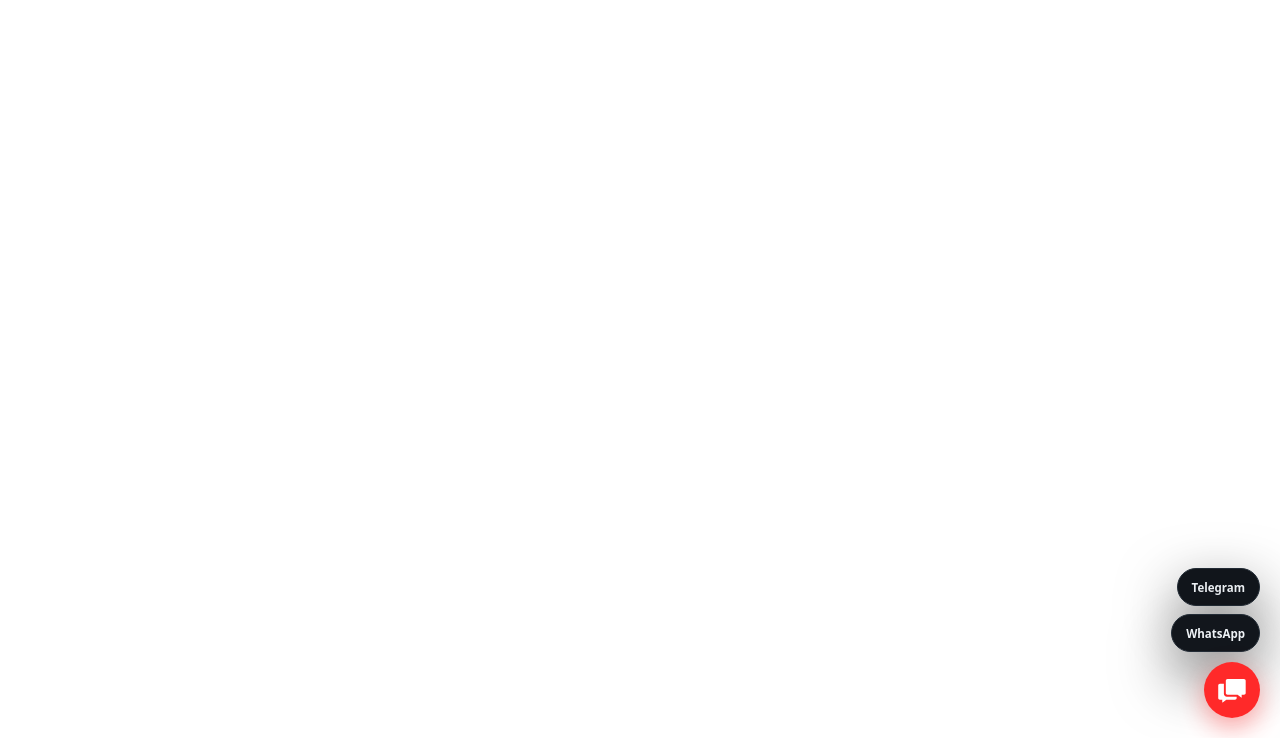
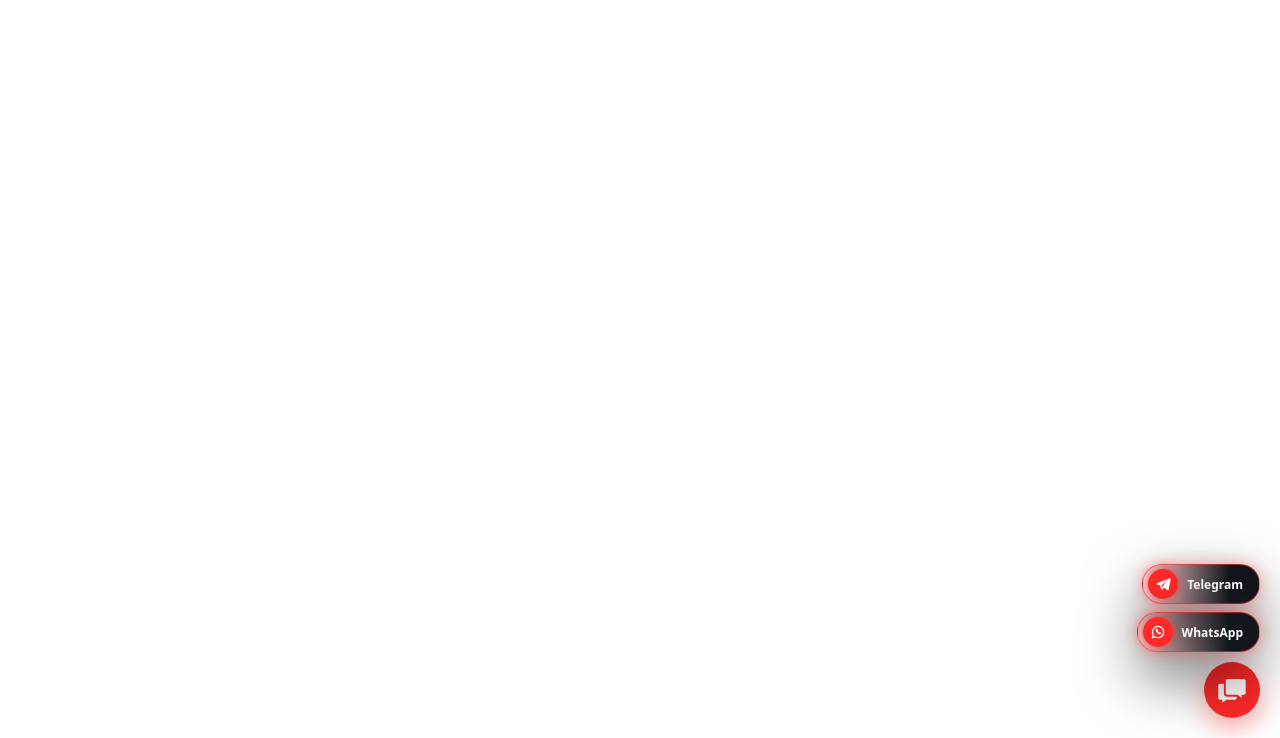
Before and after one commit to hub-semen/v-pt-test, a plain HTML site: page en-tete.html in a window 1280 px wide. Both pictures are taken after a click on the button "Chat em direto". Shown: the part 62-800 px from the top of the page. Drawn offline with nearby package versions, Linux system fonts and the light colour scheme; a web font is replaced by a local one.

Commit message:
Highlight Telegram and WhatsApp in the chat widget
Red border and glow with a red icon badge per channel, matching the FR site.

Co-Authored-By: Claude Opus 5.5 (1M context) <noreply@anthropic.com>

```diff
--- a/en-tete.html
+++ b/en-tete.html
@@ -33,6 +33,15 @@
   #voh [data-bottom-nav]{display:flex!important}
   #voh [data-chat-widget]{bottom:74px!important}
 }
+
+  /* Chat widget channels: red glow so Telegram / WhatsApp stand out */
+  [data-chat-widget] .chat-pill{display:flex;align-items:center;gap:9px;height:40px;padding:0 16px 0 5px;border:1px solid rgba(255,41,41,.6);border-radius:20px;background:linear-gradient(90deg,rgba(255,41,41,.2),#12161c 75%);color:#fff;font-size:12px;font-weight:800;font-family:inherit;cursor:pointer;box-shadow:0 0 16px rgba(255,41,41,.35),0 24px 60px rgba(0,0,0,.6);transition:transform .15s,box-shadow .15s,border-color .15s;animation:chatPillIn .25s ease-out both}
+  [data-chat-widget] .chat-pill:nth-child(2){animation-delay:.05s}
+  [data-chat-widget] .chat-pill:hover{border-color:#ff2929;box-shadow:0 0 26px rgba(255,41,41,.6),0 24px 60px rgba(0,0,0,.6);transform:translateX(-3px)}
+  [data-chat-widget] .chat-pill-ic{width:30px;height:30px;flex:none;border-radius:50%;background:#ff2929;display:grid;place-items:center;box-shadow:0 0 10px rgba(255,41,41,.7)}
+  [data-chat-widget] .chat-pill-ic svg{width:16px;height:16px;display:block}
+  @keyframes chatPillIn{from{opacity:0;transform:translateY(6px)}to{opacity:1;transform:none}}
+  @media (prefers-reduced-motion:reduce){[data-chat-widget] .chat-pill{animation:none}}
 </style>
 </helmet>
 <div id="voh">
@@ -169,8 +178,8 @@
   <div data-chat-widget="" style="position:fixed;right:20px;bottom:20px;z-index:70;display:grid;justify-items:end;gap:10px">
     <sc-if value="{{ chatOpen }}">
       <div style="display:grid;gap:8px;justify-items:end">
-        <a href="https://t.me/+eCAiWVjY78w5ZWNl" target="_blank" style="display:flex;align-items:center;gap:9px;height:38px;padding:0 14px;border:1px solid #232c36;border-radius:19px;background:#12161c;color:#eef2f6;font-size:11.5px;font-weight:700;box-shadow:0 24px 60px rgba(0,0,0,.6)">Telegram</a>
-        <a href="#" style="display:flex;align-items:center;gap:9px;height:38px;padding:0 14px;border:1px solid #232c36;border-radius:19px;background:#12161c;color:#eef2f6;font-size:11.5px;font-weight:700;box-shadow:0 24px 60px rgba(0,0,0,.6)">WhatsApp</a>
+        <a href="https://t.me/+eCAiWVjY78w5ZWNl" target="_blank" class="chat-pill"><span class="chat-pill-ic"><svg viewBox="0 0 24 24" aria-hidden="true"><path fill="#fff" d="M21.4 3.6 2.9 10.8c-1 .4-1 1.6.1 1.9l4.6 1.5 1.8 5.6c.3.8 1.3 1 1.9.4l2.6-2.5 4.7 3.5c.7.5 1.6.1 1.8-.7l3.1-15.1c.2-1.1-.9-2-1.9-1.6ZM9.6 14.2l8.6-7.7-6.9 9.1-.3 2.9z"/></svg></span>Telegram</a>
+        <a href="#" class="chat-pill"><span class="chat-pill-ic"><svg viewBox="0 0 24 24" aria-hidden="true" fill="none" stroke="#fff" stroke-width="1.9" stroke-linecap="round" stroke-linejoin="round"><path d="M3.5 20.5l1.3-4.2A8.5 8.5 0 1 1 8 19.4z"/><path d="M9 8.6c0 3.6 2.8 6.4 6.4 6.4l1-1.6-2-1-1 .8a4.6 4.6 0 0 1-2.6-2.6l.8-1-1-2z" fill="#fff" stroke-width="1"/></svg></span>WhatsApp</a>
       </div>
     </sc-if>
     <button aria-label="Chat em direto" title="Chat em direto" onClick="{{ toggleChat }}" style="width:56px;height:56px;border-radius:50%;background:none;border:0;padding:0;cursor:pointer;display:grid;place-items:center;box-shadow:0 10px 26px rgba(255,41,41,.4)">
```
Also changed, not shown: index.html (+11 -2 lines).
